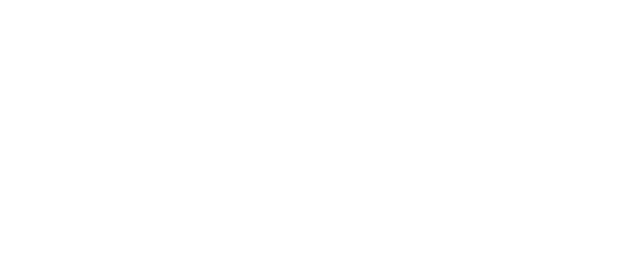
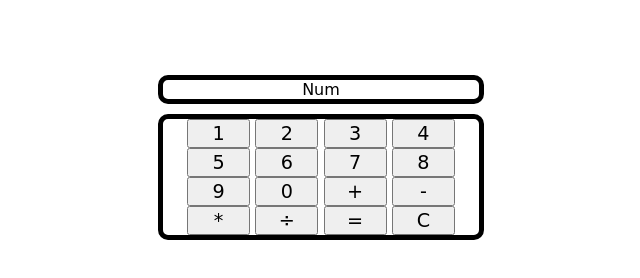
Before and after one commit to TimaOkGit/Calculator, a plain HTML site: page Index.html in a window 1280 px wide. Shown: the whole page, without its empty margins (319-959 px from the left). Drawn offline with Linux system fonts and the light colour scheme.

Commit message:
Started typing system

```diff
--- a/Index.html
+++ b/Index.html
@@ -4,9 +4,30 @@
     <meta charset="UTF-8">
     <meta http-equiv="X-UA-Compatible" content="IE=edge">
     <meta name="viewport" content="width=device-width, initial-scale=1.0">
-    <title>Document</title>
+    <link rel="stylesheet" href="style.css">
+    <title>CoolCalculator</title>
 </head>
 <body>
+    <div id="output">Num</div>
+    <div id="input">
+        <button id="1">1</button>
+        <button id="2">2</button>
+        <button id="3">3</button>
+        <button id="4">4</button>
+        <button id="5">5</button>
+        <button id="6">6</button>
+        <button id="7">7</button>
+        <button id="8">8</button>
+        <button id="9">9</button>
+        <button id="0">0</button>
+        <button id="+">+</button>
+        <button id="-">-</button>
+        <button id="*">*</button>
+        <button id="÷">÷</button>
+        <button id="=">=</button>
+        <button id="c">C</button>
+    </div>
+    <script src="script.js"></script>
 
 </body>
 </html>
--- /dev/null
+++ b/script.js
@@ -0,0 +1,12 @@
+
+alert("Press Buttons to use the calculator!")
+
+document.getElementById("1").onclick = function()
+{
+    document.getElementById("output").innerHTML += "1"
+}
+
+document.getElementById("c").onclick = function()
+{
+    document.getElementById("output").innerHTML = ""
+}
--- /dev/null
+++ b/style.css
@@ -0,0 +1,28 @@
+body
+{
+    text-align: center;
+    font-family: cursive;
+}
+
+#output
+{
+    margin: 75px auto 10px auto;
+    border: 5px solid black;
+    border-radius: 10px;
+    width: 25%;
+}
+
+#input
+{
+    margin: 0 auto;
+    border: 5px solid black;
+    border-radius: 10px;
+    width: 25%;
+}
+
+button
+{
+    font-family: cursive;
+    font-size: larger;
+    width: 20%;
+}
```
